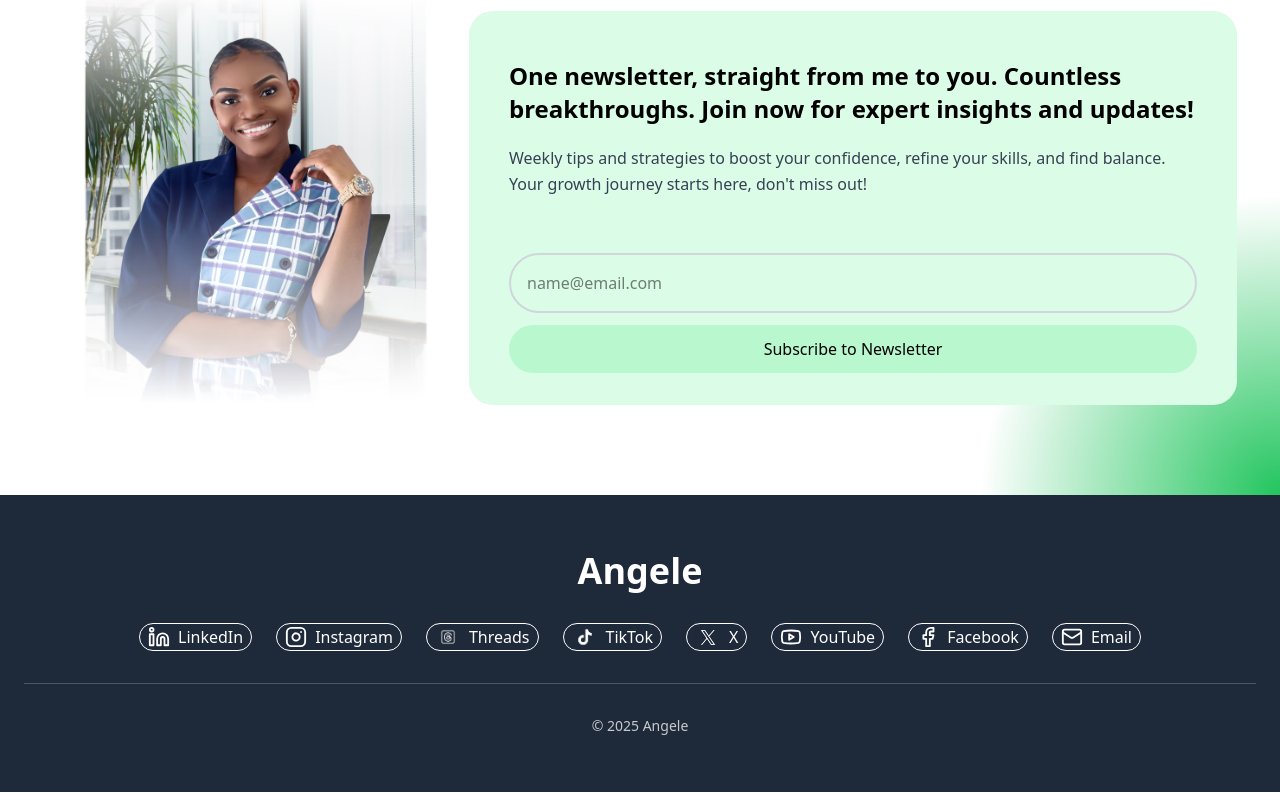
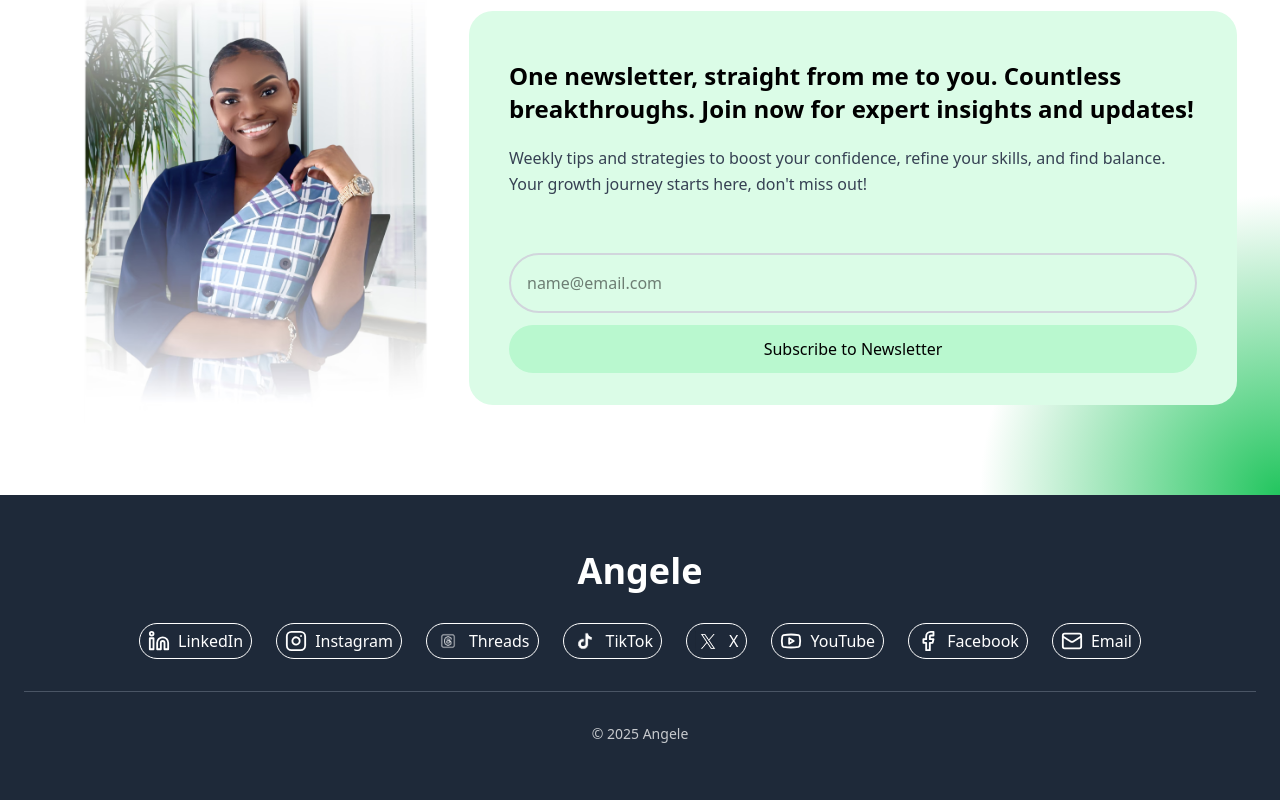
Before and after one commit to angelngele/coachangel, a Next.js app: page / in a window 1280 px wide. Shown: the part 6755-7555 px from the top of the page. Built offline with nearby package versions, Linux system fonts and the light colour scheme.

Commit message:
feat: adjust footer socials for mobile to be stacked

```diff
--- a/app/components/Footer.tsx
+++ b/app/components/Footer.tsx
@@ -24,16 +24,29 @@ export default function Footer() {
             </div>
 
             {/* Social Icons */}
-            <div className="flex flex-wrap justify-center gap-5 md:gap-6 w-2xl md:w-auto md:max-w-none">
+            <div className="w-full flex justify-center md:justify-center md:items-center">
+                <div
+                    className="
+            grid grid-cols-2 gap-4
+            max-w-xs w-full
+
+            md:flex md:justify-center md:flex-row md:flex-wrap md:gap-6 md:max-w-none
+        "
+                >
                     {socialLinks.map(({ icon, src, href, label }) => (
                         <Link
                             key={label}
                             href={href}
                             target="_blank"
                             rel="noopener noreferrer"
-                        className="flex items-center gap-2 border hover:border-green-400 hover:scale-105 px-2 rounded-full hover:bg-green-400 duration-1000 transition-all ease-in-out"
+                            className="
+                    flex items-center gap-2
+                    border px-2 py-1 rounded-full
+                    hover:border-green-400 hover:bg-green-400
+                    hover:scale-105 transition-all duration-500
+                    justify-center md:justify-start
+                "
                             aria-label={label}
-
                         >
                             {icon ? (
                                 icon
@@ -43,13 +56,16 @@ export default function Footer() {
                                     alt={label}
                                     width={26}
                                     height={26}
-                                className="object-contain" aria-label={label}
+                                    className="object-contain"
                                 />
                             )}
                             <span className="hidden md:inline">{label}</span>
                         </Link>
                     ))}
                 </div>
+            </div>
+
+
 
             <hr className="border-t border-gray-600 w-full" />
 
```
Lines whose indentation alone changed are shown as unchanged.
